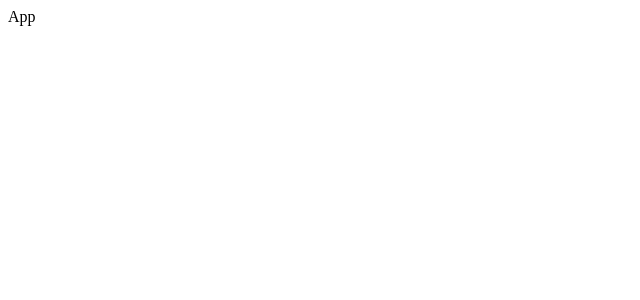
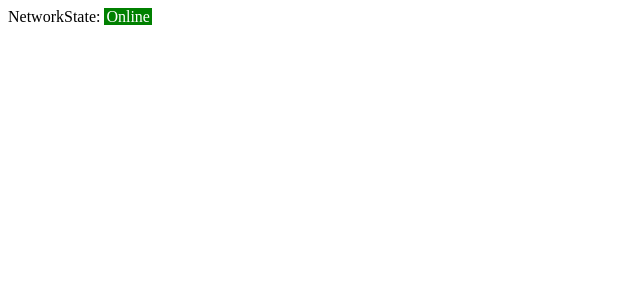
Before and after one commit to michalfirszt/pwa-app, a React (Create React App) app: page / in a window 1280 px wide. Shown: the top 300 px of the page, without its empty margins (0-640 px from the left). Built offline with nearby package versions, Linux system fonts and the light colour scheme.

Commit message:
Network state

```diff
--- a/package.json
+++ b/package.json
@@ -14,7 +14,9 @@
     "@testing-library/user-event": "^12.8.3",
     "react": "^17.0.2",
     "react-dom": "^17.0.2",
+    "react-jss": "^10.9.0",
     "react-scripts": "5.0.0",
+    "react-use": "^17.3.1",
     "web-vitals": "^0.2.4",
     "workbox-background-sync": "^5.1.4",
     "workbox-broadcast-update": "^5.1.4",
--- a/src/App.js
+++ b/src/App.js
@@ -1,7 +1,13 @@
 import React from 'react';
 
-function App() {
-  return <div>App</div>;
-}
+import NetworkState from './components/NetworkState';
+
+const App = () => {
+  return (
+    <div>
+      <NetworkState />
+    </div>
+  );
+};
 
 export default App;
--- /dev/null
+++ b/src/components/NetworkState/NetworkState.js
@@ -0,0 +1,27 @@
+import React from 'react';
+import { createUseStyles } from 'react-jss';
+import { useNetworkState } from 'react-use';
+
+const useStyles = createUseStyles({
+  networkStatus: {
+    backgroundColor: ({ online }) => (online ? 'green' : 'red'),
+    color: 'white',
+    padding: '0 2px',
+  },
+});
+
+const NetworkState = () => {
+  const { online } = useNetworkState();
+  const classes = useStyles({ online });
+
+  return (
+    <div>
+      NetworkState:{' '}
+      <span className={classes.networkStatus}>
+        {online ? 'Online' : 'Offline'}
+      </span>
+    </div>
+  );
+};
+
+export default NetworkState;
--- /dev/null
+++ b/src/components/NetworkState/index.js
@@ -0,0 +1 @@
+export { default } from './NetworkState';
```
Also changed, not shown: 1 other file (tests, documents, lock files or other folders).
